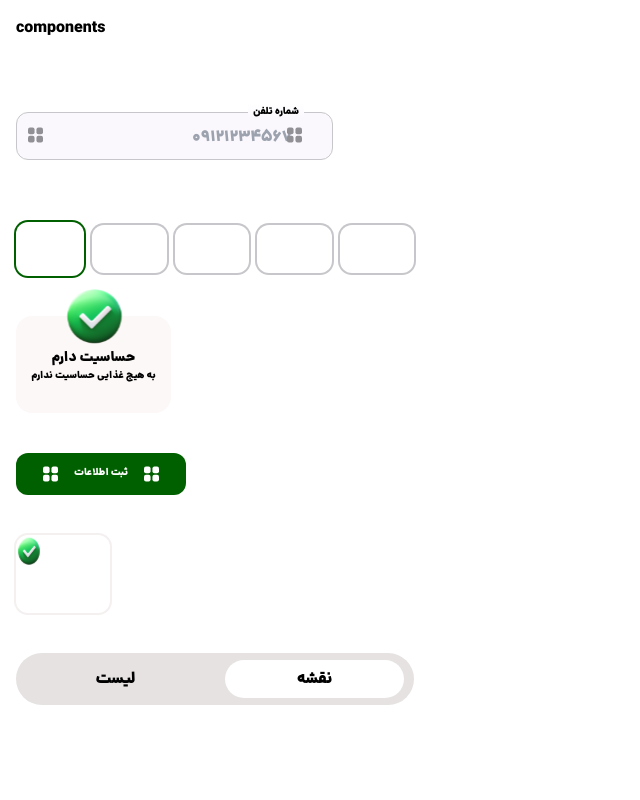
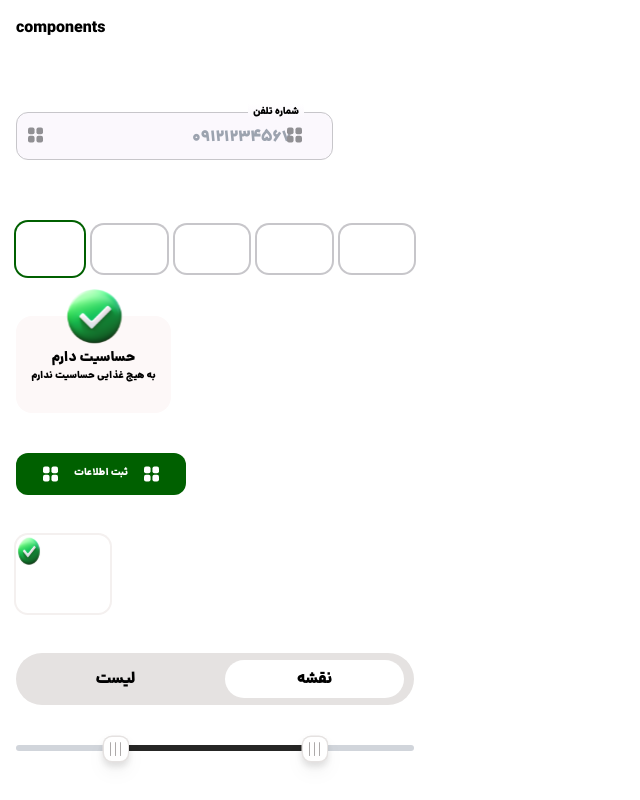
Before and after one commit to misarfehapp/misarfehMain, a Next.js app: page / in a window 1280 px wide. Shown: the whole page, without its empty margins (0-640 px from the left). Built offline with nearby package versions, Linux system fonts and the light colour scheme.

Commit message:
finish the custom thumb for the range slider

```diff
--- a/app/globals.css
+++ b/app/globals.css
@@ -10,7 +10,7 @@
 }
 
 @layer base {
-    body {
+  body {
     @apply font-danafanum;
   }
   input[type="number"]::-webkit-outer-spin-button,
@@ -22,4 +22,12 @@
   input[type="number"] {
     @apply appearance-none; /* Removes spin buttons in Firefox */
   }
+  input[type="range"]::-webkit-slider-thumb {
+    pointer-events: auto;
+    width: 24px;
+    height: 24px;
+    border-radius: 50%;
+    -webkit-appearance: none;
+    @apply bg-transparent;
+  }
 }
--- a/app/page.tsx
+++ b/app/page.tsx
@@ -3,6 +3,7 @@ import CategoryButton from "@/components/categories/CategoryButton";
 import Input from "@/components/input/Input";
 import OptionBar from "@/components/OptionBar/OptionBar";
 import OTPInput from "@/components/OTPInput/OTPInput";
+import RangeSlider from "@/components/RangeSlider/RangeSlider";
 import Segment from "@/components/segment/Segment";
 
 export default function Home() {
@@ -11,10 +12,18 @@ export default function Home() {
       <h1 className="mb-8">components</h1>
       <Input />
       <OTPInput />
-      <Segment/>
-      <Button/>
-      <CategoryButton/>
-      <OptionBar/>
+      <Segment />
+      <Button />
+      <CategoryButton />
+      <OptionBar />
+      <RangeSlider
+        initialMin={2500}
+        initialMax={7500}
+        min={0}
+        max={10000}
+        step={100}
+        priceCap={1000}
+      />
     </div>
   );
 }
--- /dev/null
+++ b/components/RangeSlider/CustomThumb.tsx
@@ -0,0 +1,12 @@
+const CustomThumb = () => {
+  return (
+    <div className="flex justify-center items-center w-6 h-6 drop-shadow-lg rounded-rounded-6 ring-[1.5px] ring-neutral-neutral90 bg-white">
+      <div className="flex flex-row justify-center items-center space-x-1">
+        <div className="w-[1px] h-[14px] rounded-rounded-2 bg-neutral-neutral70" />
+        <div className="w-[1px] h-[14px] rounded-rounded-2  bg-neutral-neutral70" />
+        <div className="w-[1px] h-[14px] rounded-rounded-2  bg-neutral-neutral70" />
+      </div>
+    </div>
+  );
+};
+export default CustomThumb;
--- /dev/null
+++ b/components/RangeSlider/RangeSlider.tsx
@@ -0,0 +1,123 @@
+"use client";
+import { useState, useEffect, useRef } from "react";
+import CustomThumb from "./CustomThumb";
+
+interface RangeSliderProps {
+  initialMin: number;
+  initialMax: number;
+  min: number;
+  max: number;
+  step: number;
+  priceCap: number;
+}
+
+const RangeSlider = ({
+  initialMax,
+  initialMin,
+  min,
+  max,
+  step,
+  priceCap,
+}: RangeSliderProps) => {
+  const progressRef = useRef<HTMLDivElement | null>(null);
+  const minThumbRef = useRef<HTMLDivElement | null>(null);
+  const maxThumbRef = useRef<HTMLDivElement | null>(null);
+
+  const [minValue, setMinValue] = useState<number>(initialMin);
+  const [maxValue, setMaxValue] = useState<number>(initialMax);
+
+  const handleMin = (e: React.ChangeEvent<HTMLInputElement>) => {
+    const value = Number(e.target.value);
+    if (maxValue - minValue >= priceCap && value <= max) {
+      if (value > maxValue) {
+        return;
+      } else {
+        setMinValue(value);
+      }
+    } else {
+      if (value < minValue) {
+        setMinValue(value);
+      }
+    }
+  };
+
+  const handleMax = (e: React.ChangeEvent<HTMLInputElement>) => {
+    const value = Number(e.target.value);
+    if (maxValue - minValue >= priceCap && value >= min) {
+      if (value < minValue) {
+        return;
+      } else {
+        setMaxValue(value);
+      }
+    } else {
+      if (value > maxValue) {
+        setMaxValue(value);
+      }
+    }
+  };
+
+  useEffect(() => {
+    if (progressRef.current) {
+      const minPercent = (minValue / max) * 100;
+      const maxPercent = 100 - (maxValue / max) * 100;
+      progressRef.current.style.left = `${minPercent}%`;
+      progressRef.current.style.right = `${maxPercent}%`;
+    }
+
+    if (minThumbRef.current) {
+      const minPercent = (minValue / max) * 100;
+      minThumbRef.current.style.left = `calc(${minPercent}% - 12px)`;
+    }
+
+    if (maxThumbRef.current) {
+      const maxPercent = (maxValue / max) * 100;
+      maxThumbRef.current.style.left = `calc(${maxPercent}% - 12px)`;
+    }
+  }, [minValue, maxValue, max]);
+
+  return (
+    <div className="w-[398px] relative">
+      <div className="slider relative h-1.5 rounded-md bg-gray-300">
+        <div
+          className="progress absolute h-1.5 rounded bg-neutral-neutral15"
+          ref={progressRef}
+        ></div>
+      </div>
+      <div className="range-input relative">
+        <input
+          onChange={handleMin}
+          type="range"
+          min={min}
+          step={step}
+          max={max}
+          value={minValue}
+          className="range-min absolute w-full -top-1 h-1.5 bg-transparent appearance-none pointer-events-none"
+        />
+        <input
+          onChange={handleMax}
+          type="range"
+          min={min}
+          step={step}
+          max={max}
+          value={maxValue}
+          className="range-max absolute w-full -top-1 h-1.5 bg-transparent appearance-none pointer-events-none"
+        />
+        {/* Custom Thumbs */}
+        <div
+          ref={minThumbRef}
+          className="absolute -top-3.5 z-10 pointer-events-none"
+        >
+          <CustomThumb />
+        </div>
+        <div
+          ref={maxThumbRef}
+          className="absolute -top-3.5 z-10 pointer-events-none"
+        >
+          <CustomThumb />
+        </div>
+      </div>
+    </div>
+  );
+};
+
+export default RangeSlider;
```
Also changed, not shown: public/Controll.png (added), public/misarfehLogo.png (added).
